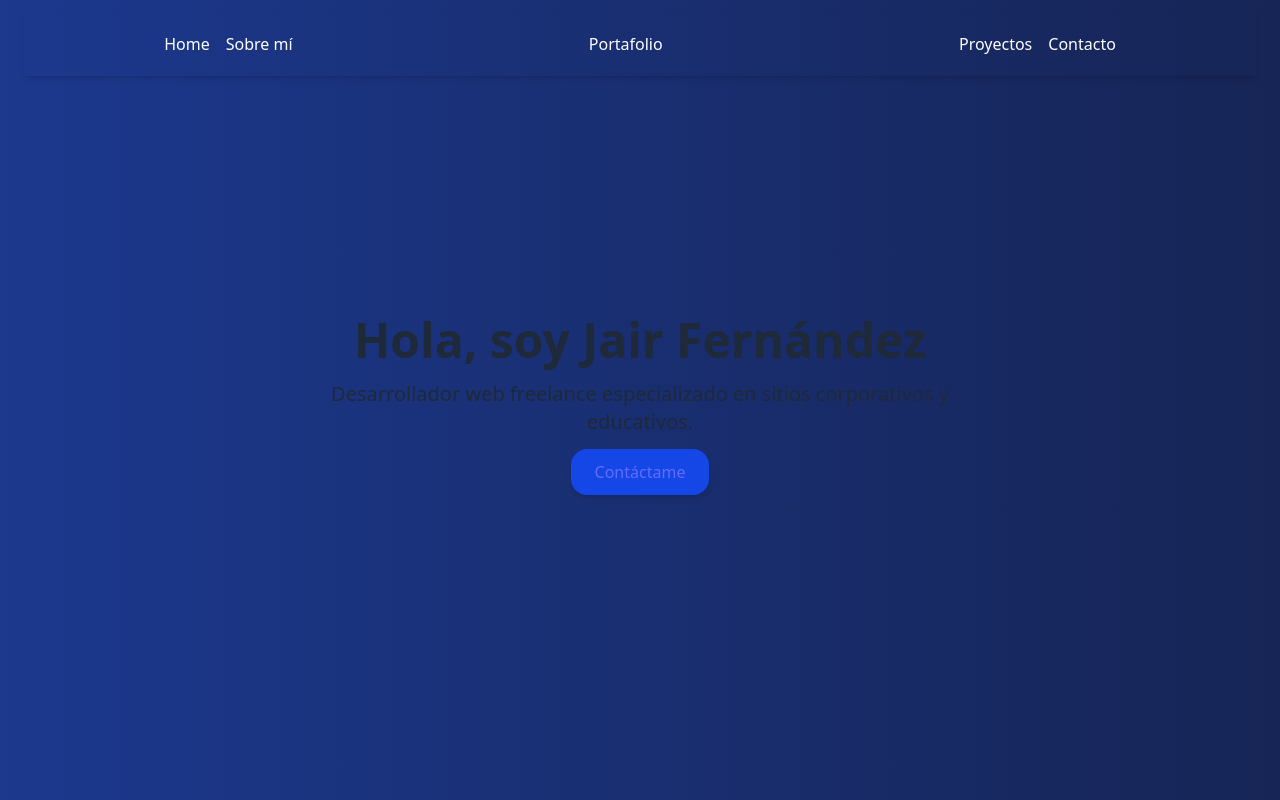
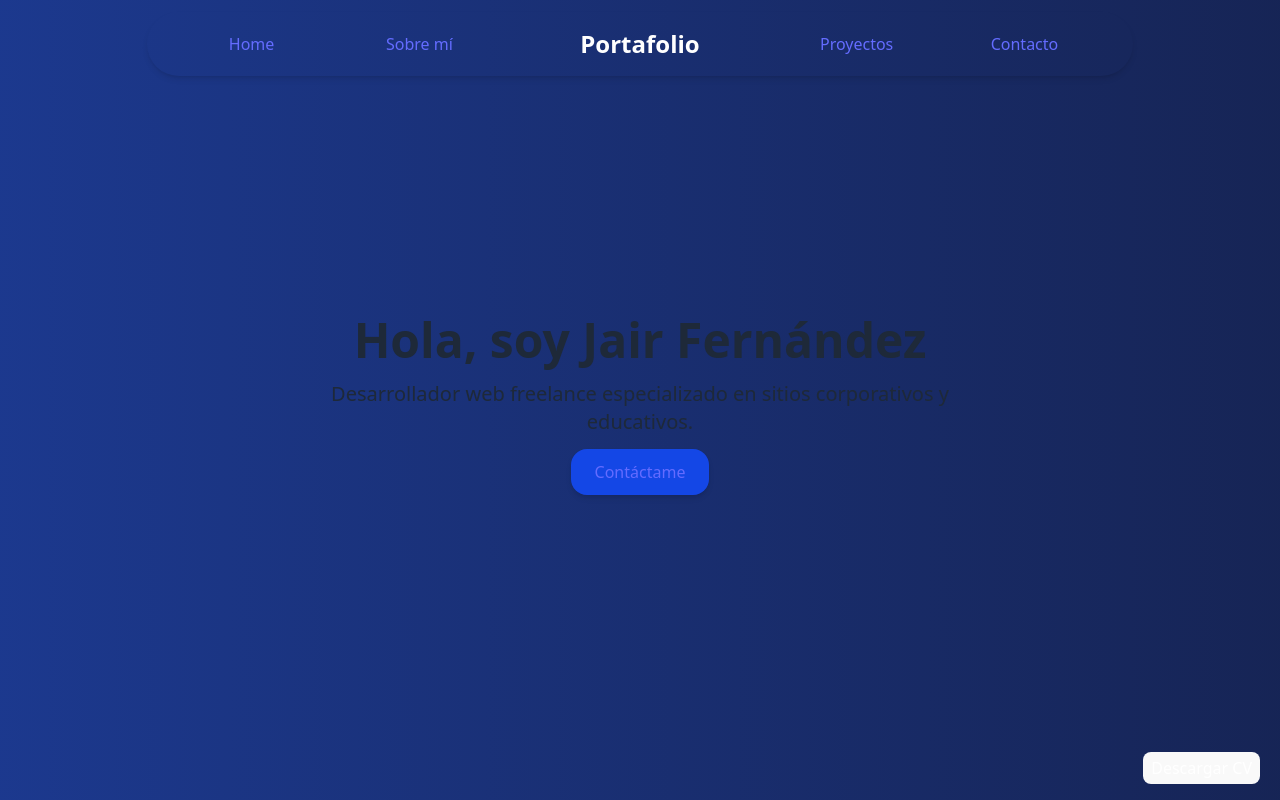
Before and after one commit to Jairdevv/portfolio, a React (Vite) app: page / in a window 1280 px wide. Shown: the top 800 px of the page. Built offline with nearby package versions, Linux system fonts and the light colour scheme.

Commit message:
feat: add  responsive nav

```diff
--- a/src/App.jsx
+++ b/src/App.jsx
@@ -126,6 +126,9 @@ export default function App() {
           </a>
         </div>
       </section>
+      <button className="fixed bottom-4 right-5 text-white bg-blue-700 px-2 py-1 rounded-lg hover:bg-blue-900 transition-colors">
+        Descargar CV
+      </button>
     </div>
   );
 }
--- a/src/components/Navbar.jsx
+++ b/src/components/Navbar.jsx
@@ -5,34 +5,62 @@ const Navbar = () => {
   const [isMenuOpen, setIsMenuOpen] = useState(false);
 
   useEffect(() => {
-    const handleScroll = () => {
+    const handleScroller = () => {
       setIsScrolled(window.scrollY > 50);
     };
 
-    window.addEventListener("scroll", handleScroll);
+    window.addEventListener("scroll", handleScroller);
     return () => {
-      window.removeEventListener("scroll", handleScroll);
+      window.removeEventListener("scroll", handleScroller);
     };
   }, []);
 
+  const leftItems = ["Home", "Sobre mí"];
+  const centerItem = "Portafolio";
+  const rightItems = ["Proyectos", "Contacto"];
+
   return (
-    <nav className="text-white fixed top-3 left-0 right-0">
-      <div className="container mx-auto px-6 ">
+    <nav className="text-white fixed top-3 left-0 right-0 z-50">
+      <div className="container mx-auto px-6">
         {/* flex items-center justify-between h-16 */}
         <div
-          className={`flex space-x-4 items-center justify-around h-16  shadow-md ${
-            isScrolled ? "backdrop-blur-xl rounded-xl" : "bg-transparent"
+          className={`hidden sm:flex h-16 shadow-md w-full lg:w-[80%] mx-auto rounded-4xl ${
+            isScrolled ? "backdrop-blur-md" : "bg-transparent"
           }`}
         >
-          <ul className="flex space-x-4">
-            <li>Home</li>
-            <li>Sobre mí</li>
+          <ul className="flex items-center justify-around w-full">
+            <li className="flex gap-10 w-[30%] justify-around mx-0">
+              {leftItems.map((item) => (
+                <a
+                  key={item}
+                  className="text-foreground/80 hover:text-primary transition-colors cursor-pointer"
+                  href={`#${item.toLowerCase().replace(" ", "-")}`}
+                >
+                  {item}
+                </a>
+              ))}
+            </li>
+
+            <li className="text-2xl font-bold cursor-pointer hover:text-blue-500 text-center mx-0">
+              <a href="">
+                <h2 className="text-2xl font-bold text-white">{centerItem}</h2>
+              </a>
+            </li>
+
+            <li className="flex gap-10 w-[30%] justify-around">
+              {rightItems.map((item) => (
+                <a
+                  key={item}
+                  className="text-foreground/80 hover:text-primary transition-colors cursor-pointer"
+                  href={`#${item.toLowerCase().replace(" ", "-")}`}
+                >
+                  {item}
+                </a>
+              ))}
+            </li>
           </ul>
-          <div className="flex space-x-4">Portafolio</div>
-          <ul className="flex space-x-4">
-            <li>Proyectos</li>
-            <li>Contacto</li>
-          </ul>
+
+          {/* Mobile Menu Button */}
         </div>
       </div>
     </nav>
--- a/src/index.css
+++ b/src/index.css
@@ -38,7 +38,7 @@ body {
   -moz-osx-font-smoothing: grayscale;
 }
 
-button {
+/* button {
   border-radius: 8px;
   border: 1px solid transparent;
   padding: 0.6em 1.2em;
@@ -48,7 +48,7 @@ button {
   background-color: #1a1a1a;
   cursor: pointer;
   transition: border-color 0.25s;
-}
+} */
 button:hover {
   border-color: #646cff;
 }
```
